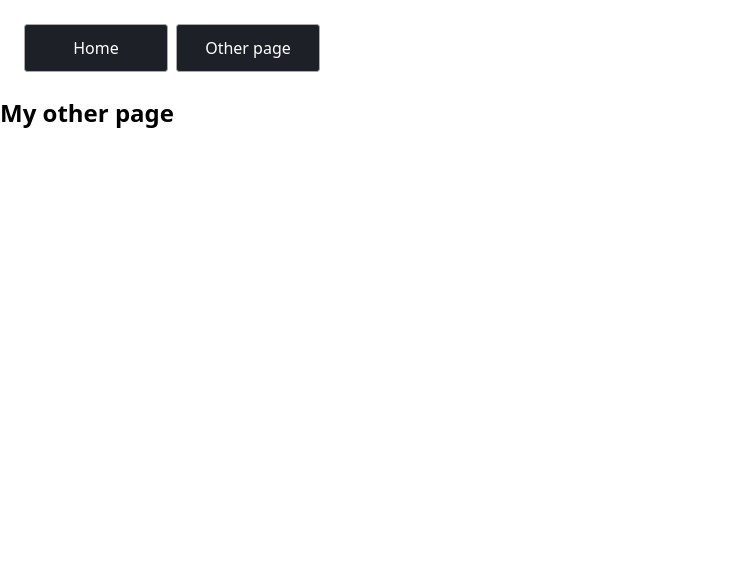
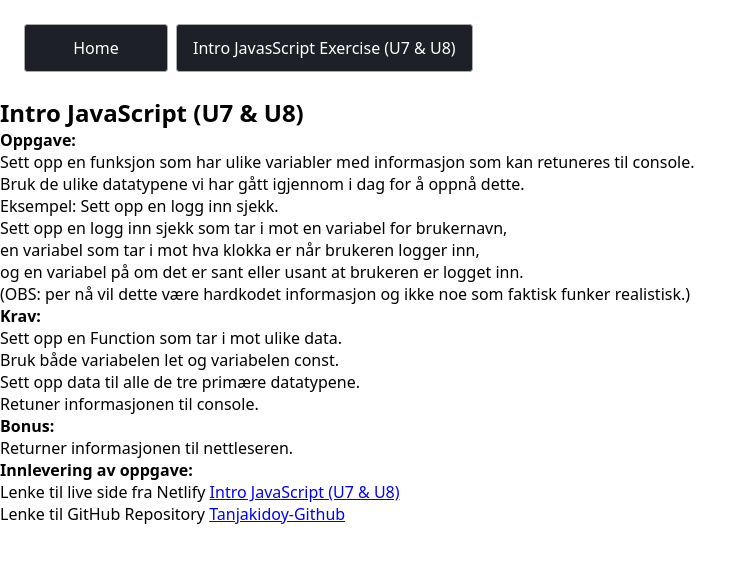
Before and after one commit to Tanjakidoy/U13-Grunnleggende-JavaScript-Kodeloftet, a website: page page2.html in a window 1280 px wide. Shown: the whole page, without its empty margins (0-756 px from the left). Drawn offline with Linux system fonts and the light colour scheme.

Commit message:
After Lesson

```diff
--- a/page2.html
+++ b/page2.html
@@ -10,10 +10,27 @@
   <body>
     <nav>
       <a href="/">Home</a>
-      <a href="/page2.html" aria-current="page">Other page</a>
+      <a href="/page2.html" aria-current="page">Intro JavasScript Exercise (U7 & U8)</a>
     </nav>
     <main>
-      <h1>My other page</h1>
-    </main>
-  </body>
-</html>
+      <h2>Intro JavaScript (U7 & U8)</H2>
+      <h4>Oppgave:</h4>
+    <p>Sett opp en funksjon som har ulike variabler med informasjon som kan retuneres til console.<br>
+    Bruk de ulike datatypene vi har gått igjennom i dag for å oppnå dette.<p>Eksempel: Sett opp en logg inn sjekk.</p>
+    <p>Sett opp en logg inn sjekk som tar i mot en variabel for brukernavn, <br>en variabel som tar i mot hva klokka er når brukeren logger inn,<br>og en variabel på om det er sant eller usant at brukeren er logget inn.
+    <p>(OBS: per nå vil dette være hardkodet informasjon og ikke noe som faktisk funker realistisk.)</p>
+
+<h4>Krav:</h4>
+<p>Sett opp en Function som tar i mot ulike data.<br>
+Bruk både variabelen let og variabelen const.<br>
+Sett opp data til alle de tre primære datatypene.<br>
+Retuner informasjonen til console.</p>
+<h4>Bonus:</h4>
+<p>Returner informasjonen til nettleseren.</p>
+
+<h4>Innlevering av oppgave:</h4>
+Lenke til live side fra Netlify
+<a href="https://u7-u8-kodeloftet-intro-javascript.netlify.app/">Intro JavaScript (U7 & U8)</a><br>
+
+Lenke til GitHub Repository
+<a href="https://github.com/Tanjakidoy/U7-U8-Kodeloftet-Intro-JavaScript/blob/main/script.js">Tanjakidoy-Github</a>
--- a/styles.css
+++ b/styles.css
@@ -52,6 +52,7 @@ main {
     height: 200px;
     width: 200px;
     margin-top: 20px;
+    border-radius: 10px;
   }
 
 img {
```
Also changed, not shown: index.html (+2 -0 lines), script.js (line endings or trailing spaces).
